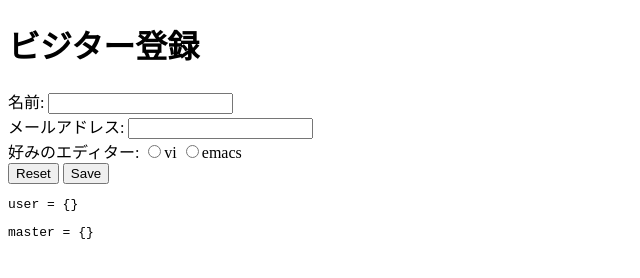
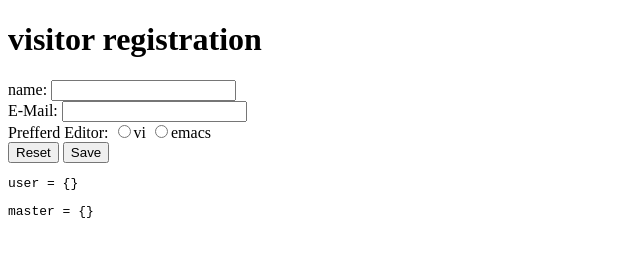
Before and after one commit to takara9/webapl-17, a plain HTML site: page src/main/resources/public/input.html in a window 1280 px wide. Shown: the whole page, without its empty margins (0-640 px from the left). Drawn offline with nearby package versions, Linux system fonts and the light colour scheme.

Commit message:
update lang

```diff
--- a/src/main/resources/public/input.html
+++ b/src/main/resources/public/input.html
@@ -2,19 +2,19 @@
 <html lang="ja" ng-app="input">
 <head>
 <meta charset="utf-8">
-<title>ビジター登録</title>
+<title>visitor reg</title>
 <script src="https://ajax.googleapis.com/ajax/libs/angularjs/1.4.3/angular.min.js"></script>
 <script src="input.js"></script>
 </head>
 
 <body>
-<h1>ビジター登録</h1>
+<h1>visitor registration</h1>
 
 <div ng-controller="InputController">
   <form novalidate class="simple-form">
-    <label>名前: <input type="text" name="user_name" ng-model="user.name" /></label><br />
-    <label>メールアドレス: <input type="email" name="user_email" ng-model="user.email" /></label><br />
-    好みのエディター:
+    <label>name: <input type="text" name="user_name" ng-model="user.name" /></label><br />
+    <label>E-Mail: <input type="email" name="user_email" ng-model="user.email" /></label><br />
+    Prefferd Editor:
     <label><input type="radio" ng-model="user.preference" value="vi" />vi</label>
     <label><input type="radio" ng-model="user.preference" value="emacs" />emacs</label><br />
 
```
